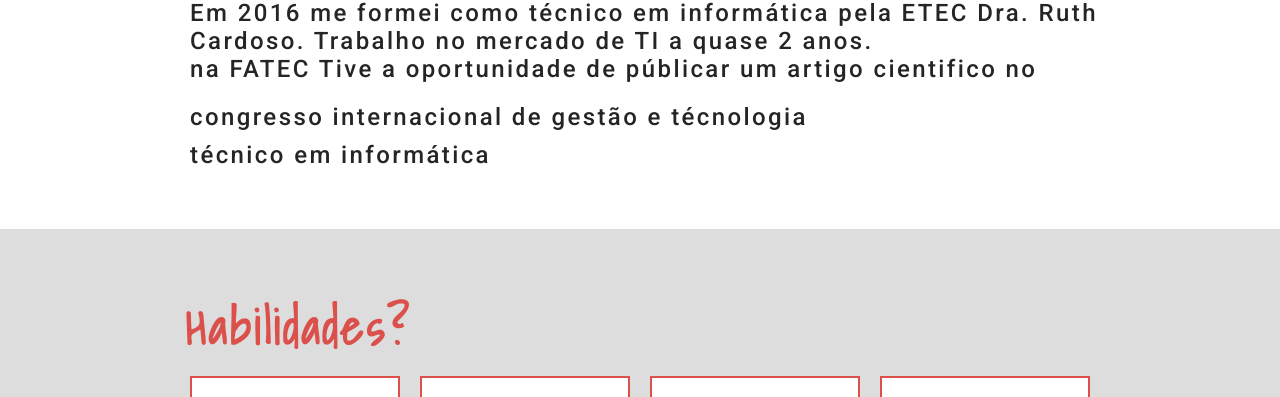
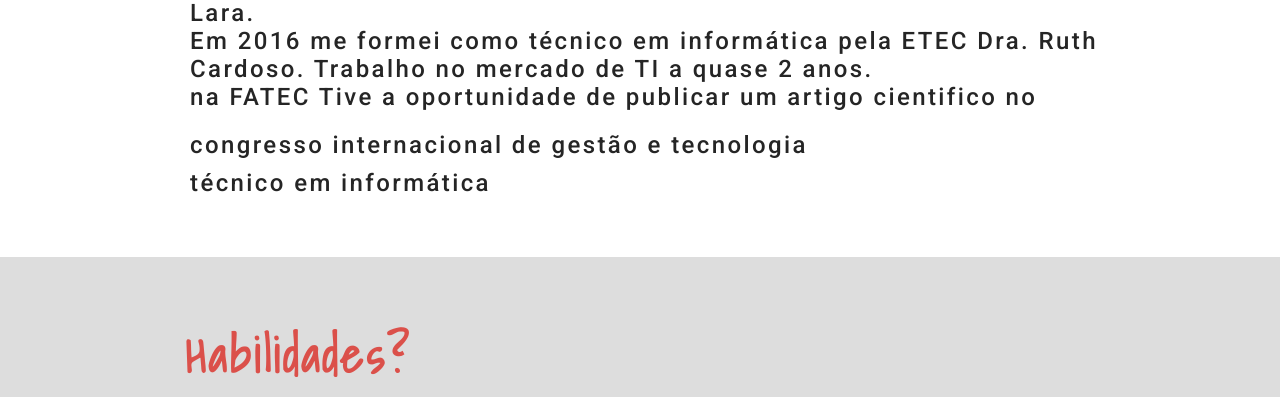
Before and after one commit to PedroFischerDeveloper/PedroFischerDeveloper, a plain HTML site: page index.html in a window 1280 px wide. Shown: the part 759-1156 px from the top of the page. Drawn offline with Linux system fonts and the light colour scheme.

Commit message:
[add] - correção escrita

```diff
--- a/index.html
+++ b/index.html
@@ -47,9 +47,9 @@
       </div>
       <div class="container-space-between" class="sobre">
         <p>
-          Olá, me chamo <span>Pedro Rodolfo Fischer Filho</span>, atualmente sou estudante do 5º de sistemas para internet na FATEC Rubéns Lara<br>
-          Em 2016 me formei como técnico em informática pela ETEC Dra. Ruth Cardoso. Trabalho no mercado de TI a quase 2 anos.<br> na FATEC Tive a oportunidade de públicar
-          um artigo cientifico no congresso internacional de gestão e técnologia <span><a href="#">CITEG</a></span><br>
+          Olá, me chamo <span>Pedro Rodolfo Fischer Filho</span>, atualmente sou estudante do 5º ciclo de sistemas para internet na FATEC Rubens Lara.<br>
+          Em 2016 me formei como técnico em informática pela ETEC Dra. Ruth Cardoso. Trabalho no mercado de TI a quase 2 anos.<br> na FATEC Tive a oportunidade de publicar
+          um artigo cientifico no congresso internacional de gestão e tecnologia <span><a href="#">CITEG</a></span><br>
           técnico em informática
         </p>
       </div>
```
